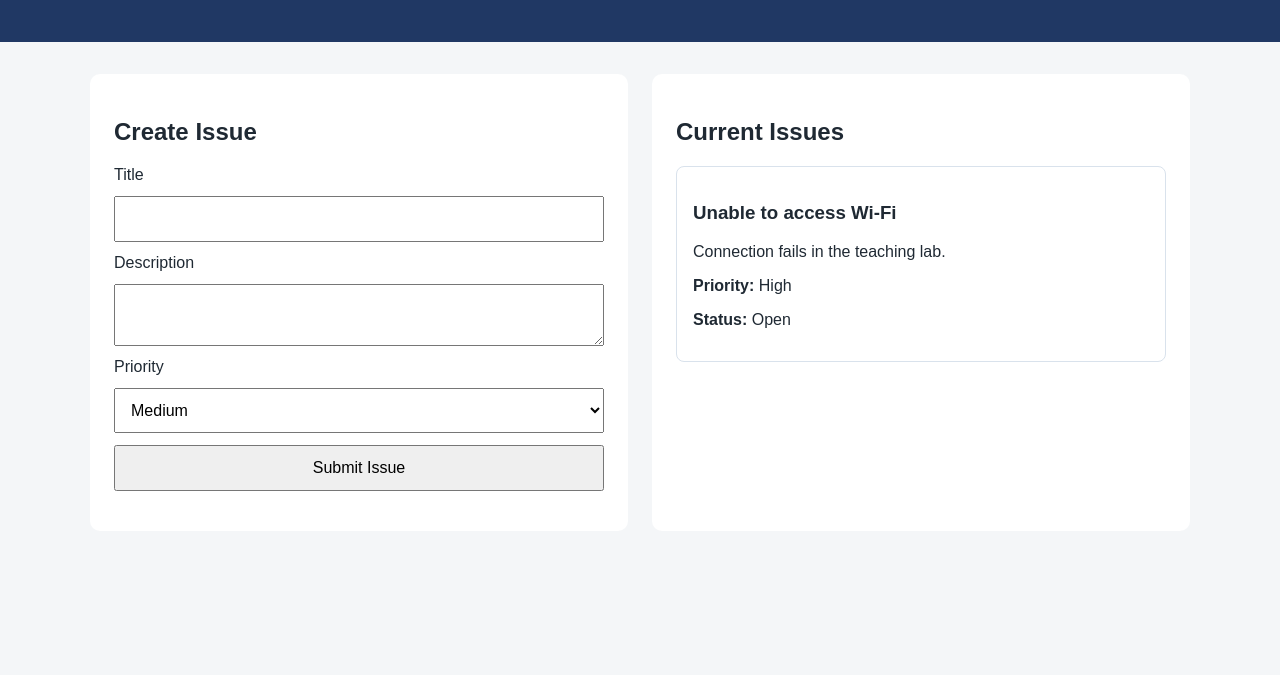
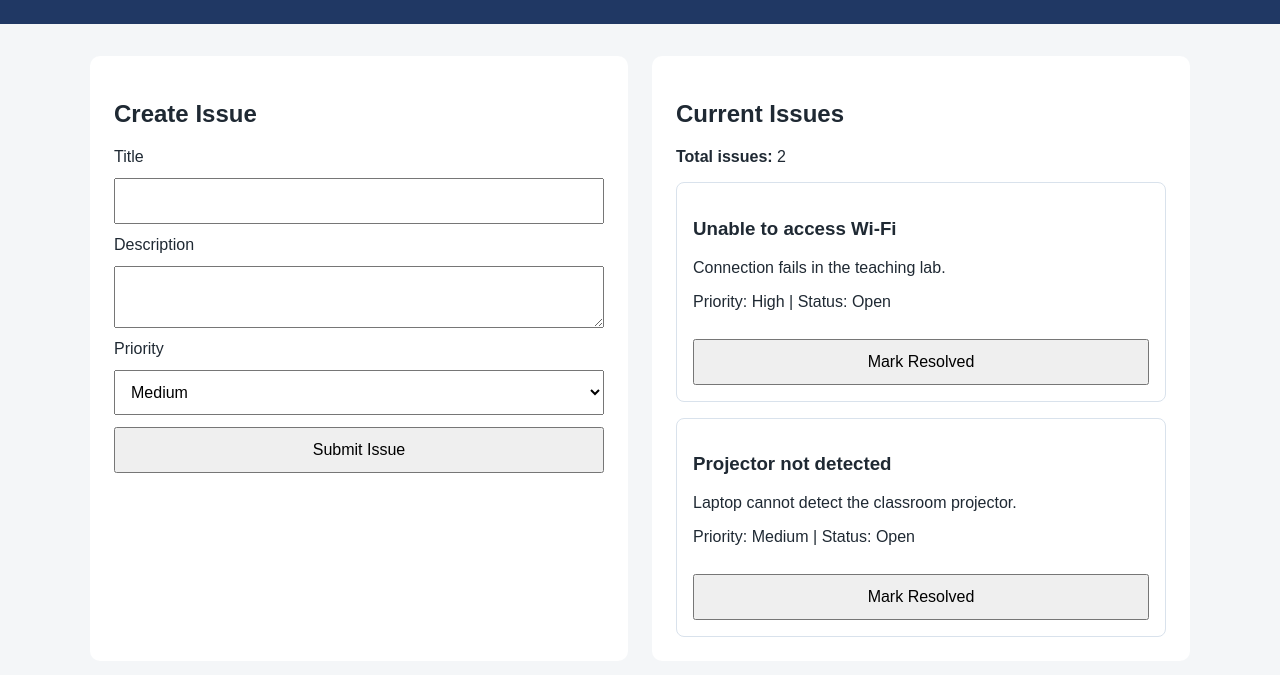
Before and after one commit to Ahmedd-Ramadann/cloud_tracker, a website: page frontend/index.html in a window 1280 px wide. Shown: the part 199-874 px from the top of the page. Before the commit the page ends 800 px from the top, so only its background shows below. Drawn offline with Linux system fonts and the light colour scheme.

Commit message:
Second lab commit

```diff
--- a/frontend/css/style.css
+++ b/frontend/css/style.css
@@ -43,3 +43,14 @@
         grid-template-columns: 1fr;
     }
 }
+#issues-list {
+ display: grid;
+ gap: 1rem;
+}
+.issue-card button {
+ margin-top: 0.75rem;
+}
+#form-message {
+ min-height: 1.25rem;
+ font-weight: 600;
+}
--- a/frontend/index.html
+++ b/frontend/index.html
@@ -1,4 +1,4 @@
-!DOCTYPE html>
+<!DOCTYPE html>
 <html lang="en">
 <head>
     <meta charset="UTF-8">
@@ -18,13 +18,13 @@
         <h2>Create Issue</h2>
         <form id="issue-form">
             <label for="title">Title</label>
-            <input id="title" name="title" type="text">
+            <input id="title" name="title" type="text" required>
 
             <label for="description">Description</label>
-            <textarea id="description" name="description"></textarea>
+            <textarea id="description" name="description" required></textarea>
 
             <label for="priority">Priority</label>
-            <select id="priority" name="priority">
+            <select id="priority" name="priority" required>
                 <option>Low</option>
                 <option selected>Medium</option>
                 <option>High</option>
@@ -32,17 +32,14 @@
 
             <button type="submit">Submit Issue</button>
         </form>
+        <p id="form-message" aria-live="polite"></p>
     </section>
 
     <section class="panel">
         <h2>Current Issues</h2>
-        <article class="issue-card">
-            <h3>Unable to access Wi-Fi</h3>
-            <p>Connection fails in the teaching lab.</p>
-            <p><strong>Priority:</strong> High</p>
-            <p><strong>Status:</strong> Open</p>
-        </article>
+      <p><strong>Total issues:</strong> <span id="issue-count">0</span></p>
+<div id="issues-list"></div>
     </section>
 </main>
 
-<script src="js/app.js"></script>
+<script src="js/app.js" defer></script>
--- a/frontend/js/app.js
+++ b/frontend/js/app.js
@@ -0,0 +1,71 @@
+const issues = [
+ {
+ id: 'ISS-101',
+ title: 'Unable to access Wi-Fi',
+ description: 'Connection fails in the teaching lab.',
+ priority: 'High',
+ status: 'Open',
+ createdAt: new Date().toISOString()},
+ {
+ id: 'ISS-102',
+ title: 'Projector not detected',
+ description: 'Laptop cannot detect the classroom projector.',
+ priority: 'Medium',
+ status: 'Open',
+ createdAt: new Date().toISOString()
+ }
+];
+const issueForm = document.querySelector('#issue-form');
+const titleInput = document.querySelector('#title');
+const descriptionInput = document.querySelector('#description');
+const priorityInput = document.querySelector('#priority');
+const issuesList = document.querySelector('#issues-list');
+const issueCount = document.querySelector('#issue-count');
+const formMessage = document.querySelector('#form-message');function renderIssues() {
+ issuesList.replaceChildren();
+ issueCount.textContent = issues.length;
+ issues.forEach((issue) => {
+ const card = document.createElement('article');
+ card.className = 'issue-card';
+ const heading = document.createElement('h3');
+ heading.textContent = issue.title;
+ const description = document.createElement('p');
+ description.textContent = issue.description;
+ const meta = document.createElement('p');
+ meta.textContent = `Priority: ${issue.priority} | Status:
+${issue.status}`;
+ const button = document.createElement('button');
+ button.type = 'button';
+ button.textContent = issue.status === 'Open' ? 'Mark Resolved' :
+'Reopen';
+ button.addEventListener('click', () => toggleIssueStatus(issue.id));
+ card.append(heading, description, meta, button);
+ issuesList.append(card);
+ });
+}
+issueForm.addEventListener('submit', (event) => {
+ event.preventDefault();
+ const newIssue = {
+ id: `ISS-${Date.now()}`,
+ title: titleInput.value.trim(),
+ description: descriptionInput.value.trim(),
+ priority: priorityInput.value,
+ status: 'Open',
+ createdAt: new Date().toISOString()
+ };
+ issues.push(newIssue);
+ issueForm.reset();
+ priorityInput.value = 'Medium';
+ formMessage.textContent = 'Issue added to the local browser session.';
+ renderIssues();
+});
+function toggleIssueStatus(issueId) {
+ const issue = issues.find((item) => item.id === issueId);
+ if (!issue) {
+ console.error('Issue not found:', issueId);
+ return;
+ }
+ issue.status = issue.status === 'Open' ? 'Resolved' : 'Open';
+ renderIssues();
+}
+ renderIssues();
```
Also changed, not shown: frontend/package.json (added, +16 -0 lines), 1 other file.
